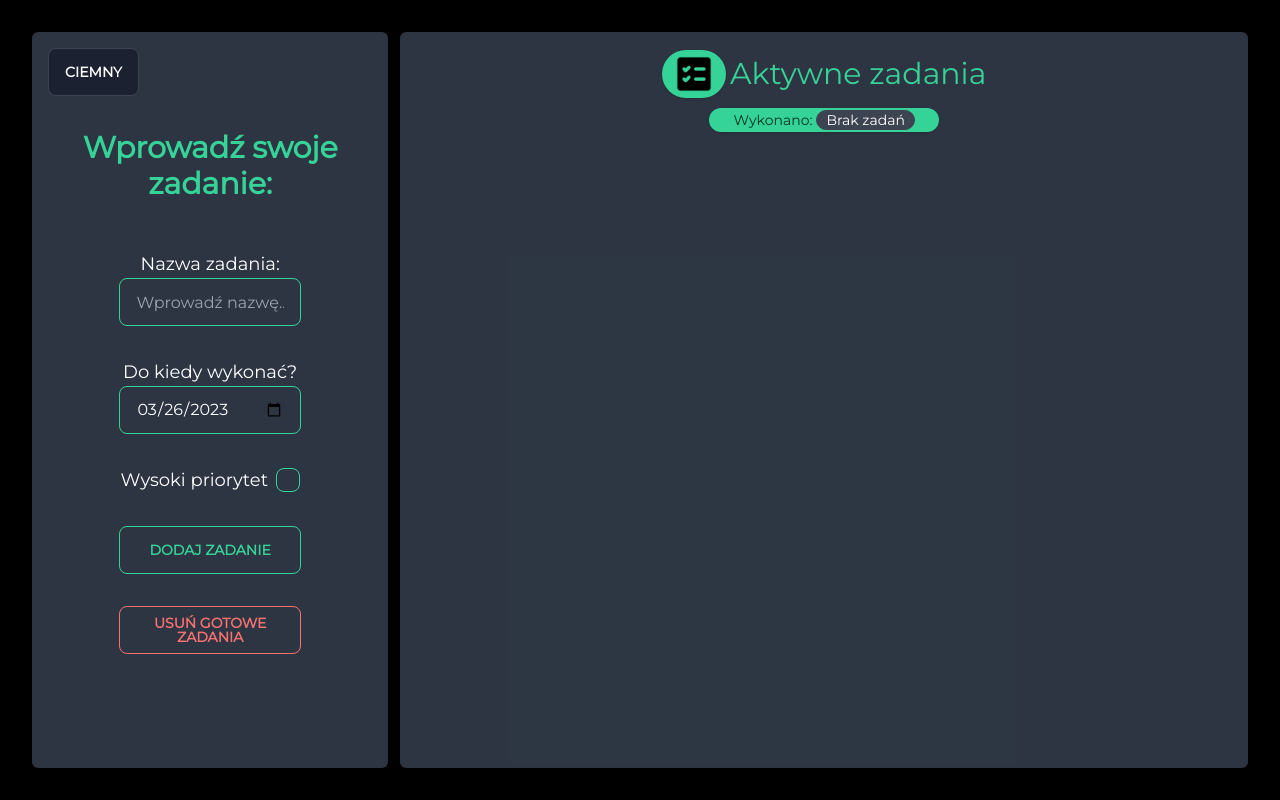
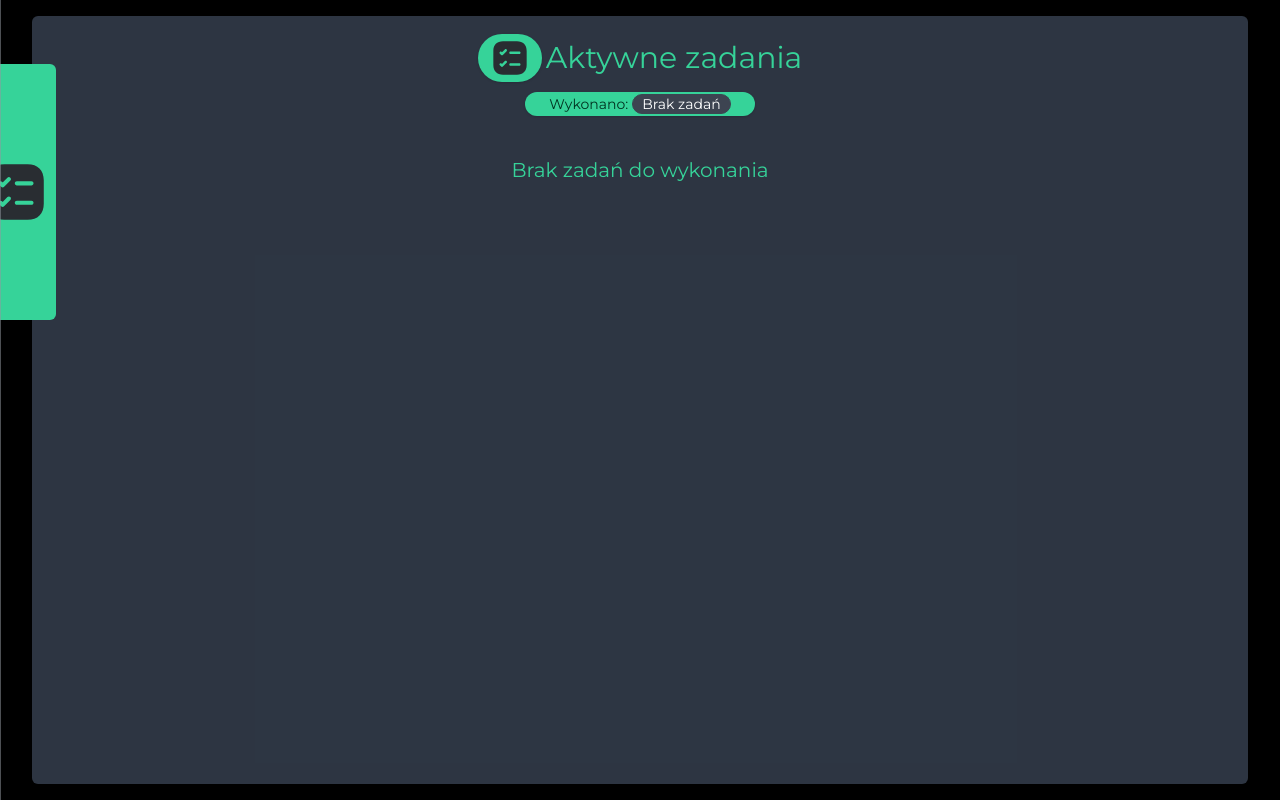
Before and after one commit to Loczek97/simple-todo-list, a React (Create React App) app: page / in a window 1280 px wide. Built offline with nearby package versions, Linux system fonts and the light colour scheme.

Commit message:
Aside with form, better RWD

```diff
--- a/public/index.html
+++ b/public/index.html
@@ -6,7 +6,7 @@
   <meta name="viewport" content="width=device-width, initial-scale=1" />
   <meta name="theme-color" content="#000000" />
   <meta name="description" content="Simple todo-list made wich React and Tailwind CSS" />
-  <link rel="shortcut icon" href="./%PUBLIC_URL%/icon.png" type="image/png">
+  <link rel="shortcut icon" href="icon.png" type="image/png">
   <title>easyDo - Make tasks to make life easier</title>
 </head>
 
--- a/src/App.js
+++ b/src/App.js
@@ -102,7 +102,7 @@ function App() {
   }
 
   return (
-    <div className="p-8 min-h-screen grid gap-3 grid-cols-1 md:grid-cols-10">
+    <div className="flex flex-col h-screen">
       <TodoForm
         DarkTheme={DarkTheme}
         themeColors={chooseThemeColors()}
--- a/src/components/TodoForm/TodoForm.js
+++ b/src/components/TodoForm/TodoForm.js
@@ -1,19 +1,38 @@
-import React from 'react'
+import React, { useState } from 'react'
 import TodoNameInput from './Inputs/TodoNameInput'
 import PriorityInput from './Inputs/PriorityInput'
 import DateInput from './Inputs/DateInput'
 import ButtonPrimary from '../ui/buttons/ButtonPrimary'
 import ThemeSwitch from '../ThemeSwitch/ThemeSwitch'
 import DeleteButton from '../ui/buttons/DeleteButton'
+import icon from '../../assets/img/icon.svg'
 
 function TodoForm({ handleInputChange, form, handleSubmittedForm, DarkTheme, themeColors, handleDeleteDoneTodos }) {
   const { name, priority, date } = form
   const { cardColor, textPrimary, textSecondary, badge, input, checkbox } = themeColors
+  const [OpenDrawer, setOpenDrawer] = useState(false)
+
+  const handleOpenDrawer = () => {
+    setOpenDrawer(!OpenDrawer)
+  }
+
+  const handleCloseDrawer = () => {
+    setOpenDrawer(false)
+  }
 
   return (
-    <div className={`pt-4 flex min-h-full col-span-1 md:h-full md:col-span-3 ${cardColor} ${textSecondary} rounded-md`}>
+    <div className="drawer top-0 left-0 fixed z-10">
+      <input id="my-drawer" type="checkbox" className="drawer-toggle h-full" onClick={handleOpenDrawer} />
+      <div className="drawer-content">
+        <label htmlFor="my-drawer" className={`w-20 h-64 ${DarkTheme ? 'bg-success' : 'bg-info'} fixed top-16 -left-6 rounded-md hover:left-0 transition-all ease-in-out duration-300`}>
+          <img src={icon} alt="easyDo icon" className='absolute top-1/2 -translate-y-1/2' />
+        </label>
+      </div>
+      <div className="drawer-side">
+        <label htmlFor="my-drawer" className="drawer-overlay" onClick={handleCloseDrawer}></label>
+        <div className="menu w-3/4 md:w-1/3 bg-base-100 text-base-content">
           <form
-        className={`form-control w-full flex justify-center items-center m-auto pb-12`}
+            className={`form-control w-full h-full flex justify-center items-center m-auto ${cardColor} ${textSecondary}`}
             onSubmit={(e) => e.preventDefault()}
           >
             <h1 className={`mt-4 text-center font-bold ${textPrimary} text-3xl`}>Wprowadź swoje zadanie:</h1>
@@ -67,11 +86,14 @@ function TodoForm({ handleInputChange, form, handleSubmittedForm, DarkTheme, the
             <ThemeSwitch
               DarkTheme={DarkTheme}
               handleInputChange={handleInputChange}
-          additionalClass={'absolute top-12 left-12'}
+              additionalClass={`mt-8 mx-2 md:w-3/4 flex flex-col justify-center items-center`}
             />
 
           </form>
         </div>
+      </div>
+    </div>
+
   )
 }
 
--- a/src/components/TodoList/TodoList.js
+++ b/src/components/TodoList/TodoList.js
@@ -1,23 +1,22 @@
 import React from 'react'
 import Todo from './Todo/Todo'
 import CalcHowMuchDone from '../../utils/CalcHowMuchDone'
-import icon from '../../assets/img/icon.png'
+import icon from '../../assets/img/icon.svg'
 import PrimaryBadge from '../ui/badge/PrimaryBadge'
 
 export default function TodoList({ DarkTheme, themeColors, todos, handleTodoDone }) {
     const { cardColor, textPrimary, textSecondary, badge } = themeColors
-
-    console.clear()
-    console.log(themeColors)
 
     const checkIfTodosExist = () => {
         let { doneTodos, allTodos } = CalcHowMuchDone(todos)
         if (allTodos === 0) return 'Brak zadań'
         return `${doneTodos}/${allTodos}`
     }
+
     return (
-        <div className={`col-span-1 md:col-span-7 h-full rounded-md ${cardColor} ${textSecondary}`}>
-            <div className='mt-4 flex flex-col justify-center items-center'>
+        <div className='p-4 flex flex-col h-screen'>
+            <div className={`todo-container box-border h-screen relative rounded-md ${cardColor} ${textSecondary} mx-4`}>
+                <div className='pt-4 flex flex-col justify-center items-center'>
                     <div className='flex flex-row justify-center items-center'>
                         <PrimaryBadge
                             additionalClass={`${badge} h-12 w-auto`}
@@ -34,17 +33,22 @@ export default function TodoList({ DarkTheme, themeColors, todos, handleTodoDone
                     </PrimaryBadge>
                 </div>
 
-            <div className='my-4 w-[90%] m-auto grid grid-cols-1 md:grid-cols-3 gap-6'>
-                {todos.map((todo) => {
-                    return (
+                {todos.length > 0 ? (
+                    <div className='my-4 w-[90%] m-auto grid grid-cols-1 md:grid-cols-3 gap-6 pb-8'>
+                        {todos.map((todo) => (
                             <Todo
                                 key={todo.id}
                                 handleTodoDone={handleTodoDone}
                                 todo={todo}
                                 DarkTheme={DarkTheme}
                             />
-                    )
-                })}
+                        ))}
+                    </div>
+                ) : (
+                    <div className='my-10 m-auto text-center'>
+                        <h1 className={`text-xl ${textPrimary}`}>Brak zadań do wykonania</h1>
+                    </div>
+                )}
             </div>
         </div>
     )
```
Also changed, not shown: public/icon.png (renamed from src/assets/img/icon.png), src/assets/img/icon.svg (added). Lines whose indentation alone changed are shown as unchanged.
